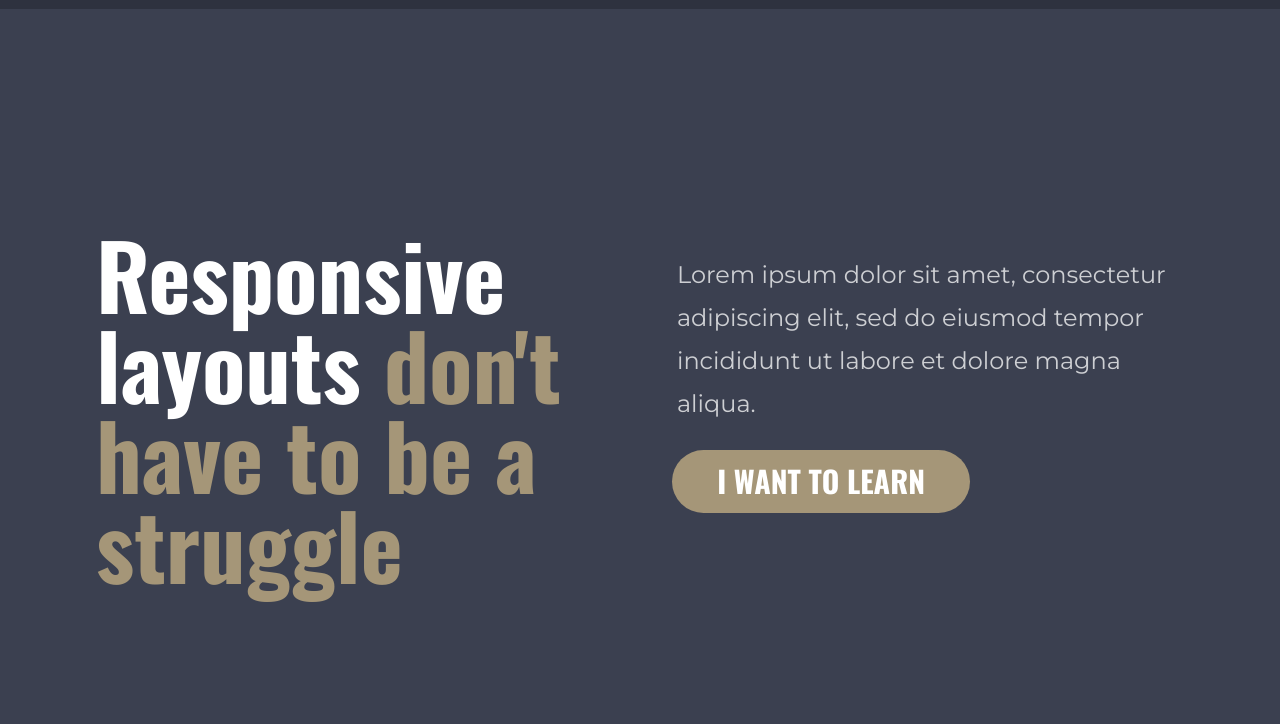
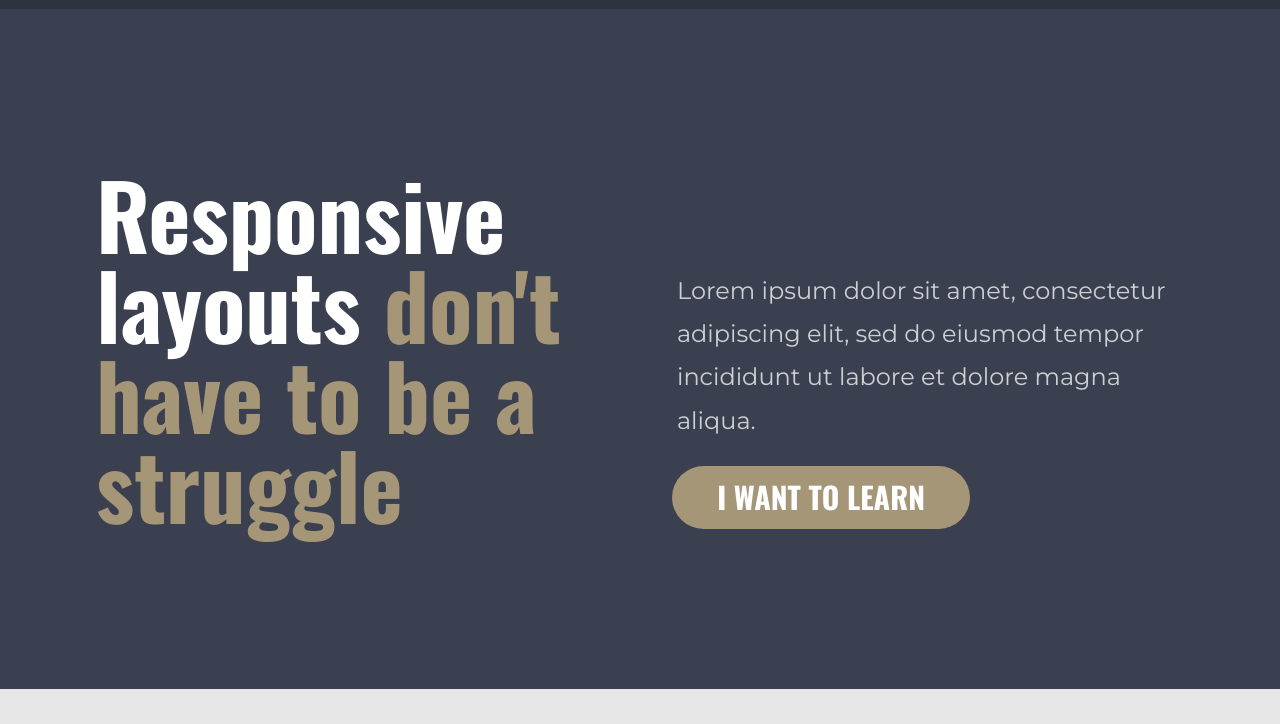
Before and after one commit to IgMominKhan/Conquering-Responsive-Design, a plain HTML site: page index.html in a window 1280 px wide. Shown: the part 76-800 px from the top of the page. Drawn offline with nearby package versions, Linux system fonts and the light colour scheme.

Commit message:
style.scss modified

```diff
--- a/css/style.scss
+++ b/css/style.scss
@@ -377,13 +377,14 @@ footer {
   }
 
   #home {
-    padding: 0;
-    height: 100vh;
-    display: flex;
-    align-items: center;
-
+    padding: 10em 0;
     .row {
       gap: initial;
+      align-items: center;
+
+      .hero__desc {
+        align-self: flex-end;
+      }
     }
   }
 
```
Also changed, not shown: css/style.css, 1 other file.
